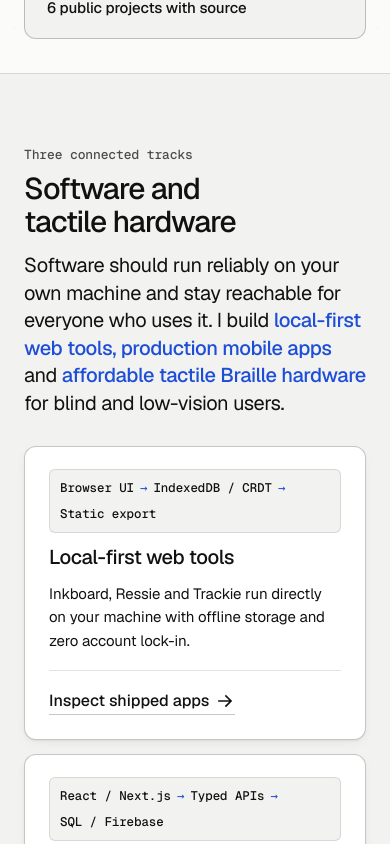
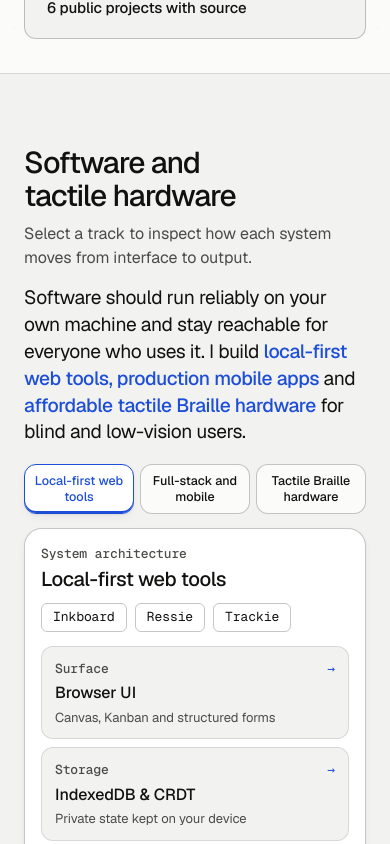
Before and after one commit to pjrus/p-jain-dev, a SvelteKit app: page / in a window 390 px wide. Shown: the part 1156-2000 px from the top of the page. Built offline with nearby package versions, Linux system fonts and the light colour scheme.

Commit message:
style(statement): iter 2 - asymmetric interactive architecture showcase with compact mobile tabs and tighter hero transition

```diff
--- a/src/routes/+page.svelte
+++ b/src/routes/+page.svelte
@@ -53,7 +53,13 @@
     {
       id: 'local-first',
       title: 'Local-first web tools',
-      nodes: ['Browser UI', 'IndexedDB / CRDT', 'Static export'],
+      short: 'Offline browser storage with static export',
+      stages: [
+        { role: 'Surface', name: 'Browser UI', note: 'Canvas, Kanban and structured forms' },
+        { role: 'Storage', name: 'IndexedDB & CRDT', note: 'Private state kept on your device' },
+        { role: 'Output', name: 'LaTeX & PDF', note: 'Static client-side document rendering' },
+      ],
+      artefacts: ['Inkboard', 'Ressie', 'Trackie'],
       detail:
         'Inkboard, Ressie and Trackie run directly on your machine with offline storage and zero account lock-in.',
       href: '#projects',
@@ -62,8 +68,14 @@
     },
     {
       id: 'fullstack-mobile',
-      title: 'Full-stack and mobile delivery',
-      nodes: ['React / Next.js', 'Typed APIs', 'SQL / Firebase'],
+      title: 'Full-stack and mobile',
+      short: 'Healthcare, community web and hackathon shipping',
+      stages: [
+        { role: 'Client', name: 'React & Next.js', note: 'Responsive web and React Native interfaces' },
+        { role: 'Logic', name: 'TypeScript APIs', note: 'Validation, matching and workflow services' },
+        { role: 'Data', name: 'SQL & Firebase', note: 'Relational schemas and hosted real-time state' },
+      ],
+      artefacts: ['PlasmIT Vector', 'Ocean Connect', 'Skilliton'],
       detail:
         'Healthcare software engineering at PlasmIT Vector, community web delivery at Ocean Connect and UniHack 2026.',
       href: '#experience',
@@ -73,7 +85,13 @@
     {
       id: 'tactile-hardware',
       title: 'Tactile Braille hardware',
-      nodes: ['React Native', 'Arduino control', '6-dot pin array'],
+      short: 'Low-cost refreshable displays for blind users',
+      stages: [
+        { role: 'Companion', name: 'React Native app', note: 'Accessible mobile control and chord input' },
+        { role: 'Firmware', name: 'Arduino control', note: 'Actuator timing and serial communication' },
+        { role: 'Output', name: '6-dot pin array', note: 'Refreshable Grade-1 tactile Braille cells' },
+      ],
+      artefacts: ['MATT Display', 'Braille Visualiser', 'School workshops'],
       detail:
         'Coordinating affordable refreshable Braille displays and school workshops with the Monash Assistive Technology Team.',
       href: '#tactile',
@@ -81,6 +99,33 @@
       projectIndex: null,
     },
   ];
+
+  let activeTrackIndex = $state(0);
+  let activeTrack = $derived(domainTracks[activeTrackIndex] ?? domainTracks[0]);
+
+  /**
+   * Keyboard arrow navigation for the domain track tablist (WCAG APG).
+   * @param {KeyboardEvent} event
+   * @param {number} index
+   */
+  function handleTrackKeyDown(event, index) {
+    let next = -1;
+    if (event.key === 'ArrowDown' || event.key === 'ArrowRight') {
+      next = (index + 1) % domainTracks.length;
+    } else if (event.key === 'ArrowUp' || event.key === 'ArrowLeft') {
+      next = (index - 1 + domainTracks.length) % domainTracks.length;
+    } else if (event.key === 'Home') {
+      next = 0;
+    } else if (event.key === 'End') {
+      next = domainTracks.length - 1;
+    }
+    if (next !== -1) {
+      event.preventDefault();
+      activeTrackIndex = next;
+      const nextEl = document.getElementById(`track-tab-${domainTracks[next].id}`);
+      nextEl?.focus();
+    }
+  }
 
   // Live tactile cells spelling "M A T T" in the hero schematic plate
   const heroBrailleRow = encodeBrailleWord('MATT');
@@ -338,7 +383,7 @@
   </div>
 </section>
 
-<!-- ACT 2: Software and tactile hardware — compact thesis + 3-track architecture bento -->
+<!-- ACT 2: Software and tactile hardware — asymmetric interactive architecture showcase -->
 <section
   class="statement band--surface"
   id="statement"
@@ -348,47 +393,86 @@
   <div class="wrap statement-inner">
     <div class="statement-top">
       <div class="statement-lead">
-        <p class="meta-label">Three connected tracks</p>
         <h2 id="statement-title">Software and tactile hardware</h2>
+        <p class="statement-sub">
+          Select a track to inspect how each system moves from interface to output.
+        </p>
       </div>
       <div class="statement-thesis">
         <WordHighlight segments={statementSegments} />
       </div>
     </div>
 
-    <div class="domain-bento">
-      {#each domainTracks as track (track.id)}
-        <article class="domain-card">
-          <div class="domain-card-body">
-            <div class="domain-flow" aria-hidden="true">
-              {#each track.nodes as node, idx}
-                <span class="flow-node">{node}</span>
-                {#if idx < track.nodes.length - 1}
-                  <span class="flow-sep">→</span>
-                {/if}
-              {/each}
+    <div class="domain-showcase">
+      <div
+        id="domain-panel"
+        class="domain-panel"
+        role="tabpanel"
+        aria-labelledby={`track-tab-${activeTrack.id}`}
+      >
+        <div class="domain-panel-head">
+          <div>
+            <p class="meta-label">System architecture</p>
+            <h3>{activeTrack.title}</h3>
           </div>
-            <h3>{track.title}</h3>
-            <p class="domain-detail">{track.detail}</p>
+          <ul class="tag-list domain-artefacts" aria-label={`${activeTrack.title} shipped work`}>
+            {#each activeTrack.artefacts as item}<li>{item}</li>{/each}
+          </ul>
         </div>
 
-          <div class="domain-card-foot">
-            {#if track.projectIndex !== null}
+        <ol class="pipeline-grid" aria-label={`${activeTrack.title} architecture stages`}>
+          {#each activeTrack.stages as stage, idx}
+            <li class="pipeline-stage">
+              <div class="pipeline-stage-head">
+                <span class="meta-label">{stage.role}</span>
+                {#if idx < activeTrack.stages.length - 1}
+                  <span class="pipeline-arrow" aria-hidden="true">→</span>
+                {/if}
+              </div>
+              <p class="pipeline-name">{stage.name}</p>
+              <p class="pipeline-note">{stage.note}</p>
+            </li>
+          {/each}
+        </ol>
+
+        <div class="domain-panel-foot">
+          <p class="domain-detail">{activeTrack.detail}</p>
+          {#if activeTrack.projectIndex !== null}
             <button
               type="button"
-                class="text-link domain-link-btn"
-                onclick={() => jumpToProject(track.projectIndex ?? 0)}
+              class="btn btn--primary domain-cta"
+              onclick={() => jumpToProject(activeTrack.projectIndex ?? 0)}
             >
-                {track.cta} <ArrowIcon />
+              {activeTrack.cta} <ArrowIcon />
             </button>
           {:else}
-              <a class="text-link" href={track.href}>
-                {track.cta} <ArrowIcon />
+            <a class="btn btn--primary domain-cta" href={activeTrack.href}>
+              {activeTrack.cta} <ArrowIcon />
             </a>
           {/if}
         </div>
-        </article>
+      </div>
+
+      <div class="domain-index" role="tablist" aria-label="Engineering tracks">
+        {#each domainTracks as track, idx (track.id)}
+          {@const selected = idx === activeTrackIndex}
+          <button
+            id={`track-tab-${track.id}`}
+            type="button"
+            role="tab"
+            class="track-tab"
+            class:is-selected={selected}
+            aria-selected={selected}
+            aria-controls="domain-panel"
+            tabindex={selected ? 0 : -1}
+            onclick={() => (activeTrackIndex = idx)}
+            onkeydown={(e) => handleTrackKeyDown(e, idx)}
+          >
+            <span class="track-tab-title">{track.title}</span>
+            <span class="track-tab-short">{track.short}</span>
+          </button>
         {/each}
+      </div>
     </div>
   </div>
 </section>
--- a/src/styles/hero.css
+++ b/src/styles/hero.css
@@ -5,11 +5,11 @@
 
 .hero {
   position: relative;
-  min-height: 100svh;
+  min-height: min(100svh, 760px);
   display: flex;
-  align-items: flex-start;
-  padding-top: calc(var(--nav-h) + clamp(40px, 5.5vw, 72px));
-  padding-bottom: clamp(40px, 5vw, 64px);
+  align-items: center;
+  padding-top: calc(var(--nav-h) + clamp(32px, 4vw, 52px));
+  padding-bottom: clamp(44px, 5vw, 64px);
   overflow: clip;
   background: var(--bg);
 }
@@ -217,39 +217,46 @@
 }
 
 /* ============================================================================
-   Act 2: Software and tactile hardware — compact thesis + 3-track bento
-   Eliminates vertical dead space and bridges Hero (#top) -> Projects (#projects)
+   Act 2: Software and tactile hardware — asymmetric architecture showcase
+   Tight top lockup + 1.38fr blueprint pipeline beside 0.62fr track index
    ========================================================================== */
 
 .statement {
   border-top: 1px solid var(--line);
-  padding-block: clamp(56px, 6.5vw, 88px);
+  padding-block: clamp(48px, 5.5vw, 76px);
 }
 
 .statement-inner {
   display: grid;
-  gap: clamp(28px, 3.5vw, 40px);
+  gap: clamp(24px, 3vw, 32px);
 }
 
 .statement-top {
   display: grid;
   grid-template-columns: minmax(0, 0.44fr) minmax(0, 0.56fr);
-  gap: 20px clamp(24px, 4vw, 56px);
-  align-items: end;
+  gap: 16px clamp(24px, 4vw, 52px);
+  align-items: start;
 }
 
 .statement-lead {
   display: grid;
-  gap: 8px;
+  gap: 10px;
+}
+
+.statement-sub {
+  color: var(--muted);
+  font-size: var(--t-body);
+  line-height: 1.54;
+  max-width: 38ch;
 }
 
 .word-highlight-text {
   font-family: var(--font-display);
   font-weight: 400;
-  font-size: clamp(1.25rem, 1.85vw, 1.6875rem);
-  line-height: 1.38;
+  font-size: clamp(1.2rem, 1.75vw, 1.5625rem);
+  line-height: 1.4;
   letter-spacing: -0.02em;
-  max-width: 44ch;
+  max-width: 48ch;
   text-wrap: pretty;
 }
 
@@ -270,83 +277,161 @@ strong.wh-word.is-lit {
   color: var(--action);
 }
 
-.domain-bento {
+.domain-showcase {
   display: grid;
-  grid-template-columns: repeat(3, minmax(0, 1fr));
+  grid-template-columns: minmax(0, 1.38fr) minmax(0, 0.62fr);
   gap: 20px;
   align-items: stretch;
 }
 
-.domain-card {
+.domain-panel {
   display: flex;
   flex-direction: column;
   justify-content: space-between;
-  gap: 18px;
-  padding: 22px 24px 16px;
+  gap: 20px;
+  padding: clamp(20px, 2.5vw, 28px);
   border: 1px solid var(--line-strong);
-  border-radius: var(--r-md);
+  border-radius: var(--r-lg);
   background: var(--surface-raised);
   box-shadow: var(--edge-light), var(--shadow-sm);
-  transition:
-    transform var(--m-out) var(--ease),
-    border-color var(--m-out) var(--ease);
 }
 
-@media (hover: hover) and (pointer: fine) {
-  .domain-card:hover {
-    transform: translateY(-2px);
-    border-color: var(--ink);
-    transition-duration: 180ms;
-  }
+.domain-panel-head {
+  display: flex;
+  flex-wrap: wrap;
+  align-items: flex-start;
+  justify-content: space-between;
+  gap: 12px 20px;
 }
 
-.domain-card-body {
-  display: grid;
-  gap: 12px;
-  align-content: start;
+.domain-panel-head h3 {
+  margin-top: 4px;
 }
 
-.domain-flow {
+.domain-artefacts {
+  justify-content: flex-end;
+}
+
+.pipeline-grid {
+  display: grid;
+  grid-template-columns: repeat(3, minmax(0, 1fr));
+  gap: 12px;
+}
+
+.pipeline-stage {
+  display: grid;
+  gap: 6px;
+  align-content: start;
+  padding: 14px 16px;
+  border-radius: var(--r-md);
+  border: 1px solid var(--line);
+  background: var(--surface);
+}
+
+.pipeline-stage-head {
+  display: flex;
+  align-items: center;
+  justify-content: space-between;
+  gap: 8px;
+}
+
+.pipeline-arrow {
+  font-family: var(--font-mono);
+  font-size: var(--t-label);
+  color: var(--action);
+}
+
+.pipeline-name {
+  font-family: var(--font-display);
+  font-size: 1rem;
+  font-weight: 500;
+  color: var(--ink);
+  line-height: 1.3;
+}
+
+.pipeline-note {
+  color: var(--muted);
+  font-size: var(--t-label);
+  line-height: 1.48;
+}
+
+.domain-panel-foot {
   display: flex;
   flex-wrap: wrap;
   align-items: center;
-  gap: 6px;
-  padding: 8px 10px;
-  border-radius: var(--r-sm);
-  background: var(--surface);
-  border: 1px solid var(--line);
-}
-
-.flow-node {
-  font-family: var(--font-mono);
-  font-size: 0.78rem;
-  font-weight: 500;
-  color: var(--ink);
-  white-space: nowrap;
-}
-
-.flow-sep {
-  font-family: var(--font-mono);
-  font-size: 0.78rem;
-  color: var(--action);
+  justify-content: space-between;
+  gap: 14px 24px;
+  padding-top: 16px;
+  border-top: 1px solid var(--line);
 }
 
 .domain-detail {
   color: var(--ink);
   font-size: var(--t-small);
-  line-height: 1.56;
+  line-height: 1.54;
+  max-width: 52ch;
 }
 
-.domain-card-foot {
-  padding-top: 8px;
-  border-top: 1px solid var(--line);
+.domain-cta {
+  flex-shrink: 0;
 }
 
-.domain-link-btn {
-  padding-inline: 0;
-  border: 0;
-  background-color: transparent;
+.domain-index {
+  display: grid;
+  grid-template-rows: repeat(3, 1fr);
+  gap: 10px;
+}
+
+.track-tab {
+  display: flex;
+  flex-direction: column;
+  justify-content: center;
+  gap: 4px;
+  width: 100%;
+  min-height: 76px;
+  padding: 14px 18px;
+  border: 1px solid var(--line-strong);
+  border-radius: var(--r-md);
+  background: var(--bg);
+  color: var(--ink);
+  text-align: left;
   cursor: pointer;
+  transition:
+    background-color var(--m-out) var(--ease),
+    border-color var(--m-out) var(--ease),
+    transform var(--m-out) var(--ease);
+}
+
+.track-tab-title {
+  font-family: var(--font-display);
+  font-size: 1rem;
+  font-weight: 500;
+  color: var(--ink);
+  line-height: 1.3;
+}
+
+.track-tab-short {
+  font-size: var(--t-label);
+  color: var(--muted);
+  line-height: 1.4;
+}
+
+.track-tab.is-selected {
+  border-color: var(--action);
+  background: var(--surface-raised);
+  box-shadow: inset 3px 0 0 var(--action), var(--shadow-sm);
+}
+
+.track-tab.is-selected .track-tab-title {
+  color: var(--action);
+}
+
+@media (hover: hover) and (pointer: fine) {
+  .track-tab:not(.is-selected):hover {
+    border-color: var(--ink);
+    background: var(--surface-raised);
+    transform: translateY(-1px);
+  }
 }
 
 /* Hero load entrance */
@@ -401,13 +486,83 @@ html.m-enter-done .hero-copy > *:nth-child(4) {
     gap: 14px;
   }
 
-  .domain-bento {
+  .domain-showcase {
     grid-template-columns: 1fr;
     gap: 14px;
+  }
+
+  .domain-index {
+    order: -1;
+    grid-template-rows: none;
+    grid-template-columns: repeat(3, minmax(0, 1fr));
+  }
+
+  .track-tab.is-selected {
+    box-shadow: inset 0 -2px 0 var(--action), var(--shadow-sm);
   }
 }
 
 @media (max-width: 640px) {
+  .statement {
+    padding-block: 40px;
+  }
+
+  .statement-inner {
+    gap: 18px;
+  }
+
+  .domain-index {
+    grid-template-columns: repeat(3, minmax(0, 1fr));
+    gap: 6px;
+  }
+
+  .track-tab {
+    min-height: 48px;
+    padding: 8px 6px;
+    align-items: center;
+    text-align: center;
+  }
+
+  .track-tab-title {
+    font-size: 0.78125rem;
+    line-height: 1.25;
+  }
+
+  .track-tab-short {
+    display: none;
+  }
+
+  .track-tab.is-selected {
+    box-shadow: inset 0 -2px 0 var(--action), var(--shadow-sm);
+  }
+
+  .domain-panel {
+    gap: 14px;
+    padding: 16px;
+  }
+
+  .pipeline-grid {
+    grid-template-columns: 1fr;
+    gap: 8px;
+  }
+
+  .pipeline-stage {
+    padding: 11px 13px;
+    gap: 4px;
+  }
+
+  .domain-panel-foot {
+    padding-top: 12px;
+    gap: 12px;
+  }
+
+  .domain-artefacts {
+    justify-content: flex-start;
+  }
+
+  .domain-cta {
+    width: 100%;
+  }
   .hero {
     padding-top: calc(var(--nav-h) + 24px);
     padding-bottom: 32px;
```
Lines whose indentation alone changed are shown as unchanged.
